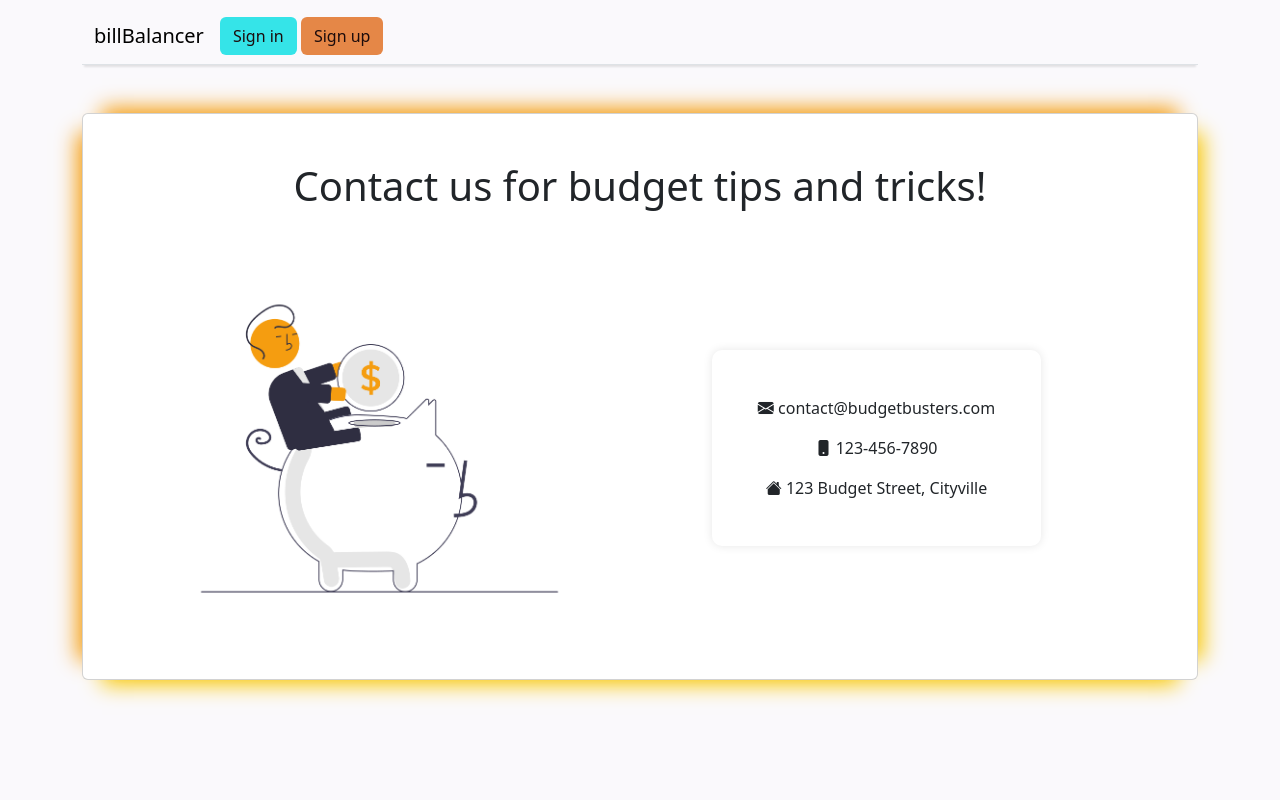
After one commit to sbojorge/Bill_splitting_0124Hackathon, a Django app: page /contact/ in a window 1280 px wide. The commit adds this page. Run offline with Django 3.2, Linux system fonts and the light colour scheme; some libraries are stand-ins or nearby versions.

Commit message:
Add contact page

```diff
--- a/main/urls.py
+++ b/main/urls.py
@@ -1,10 +1,10 @@
 from django.urls import path
-from .views import HomeView, EventView, DisplayEvent, ExpenseView
+from .views import HomeView, EventView, DisplayEvent, ExpenseView, ContactView
 
 urlpatterns = [
     path('', HomeView.as_view(), name='home'),
     path('event/', EventView.as_view(), name='new_event'),
     path('index/',DisplayEvent.as_view(), name='index'),
     path('expense/<int:event_id>/', ExpenseView.as_view(), name='expenseCalculatePage'),
-
+    path('contact/', ContactView.as_view(), name='contactPage'),
 ]
--- a/main/views.py
+++ b/main/views.py
@@ -158,3 +158,12 @@ class ExpenseView(View):
 def error_404(request, exception):
     """ A view to render a custom page for 404 errors """
     return render(request, '404.html')
+
+
+class ContactView(View):
+    template_name = 'contactPage.html'
+
+    def get(self, request, *args, **kwargs):
+        context = {
+        }
+        return render(request, self.template_name, context)
--- a/static/css/style.css
+++ b/static/css/style.css
@@ -76,7 +76,7 @@ body {
   0 4px 4px rgba(0,0,0,0.11),
   0 8px 8px rgba(0,0,0,0.11),
   0 16px 16px rgba(0,0,0,0.11),
-  0 32px 32px rgba(0,0,0,0.11)!important;
+  0 32px 32px rgba(255, 9, 9, 0.11)!important;
  }
 
 /* fixed background image */
@@ -107,6 +107,32 @@ body {
 .layer2 {
     background-image: url('https://picsum.photos/1200/800');
 } */
+
+
+/* contact page */
+.contact-h1 {
+  font-weight: bolder;
+}
+#contactInfo {
+  padding: 20px;
+  border-radius: 10px;
+  box-shadow: 0 0 10px rgba(0, 0, 0, 0.1);
+  padding: 30px;
+}
+
+#contactInfo:hover {
+  font-size: 1.2rem;
+  font-weight: 600;
+  box-shadow: 0 0 10px #F59D10;
+
+}
+
+.container-contact-us {
+  box-shadow: 0px -25px 20px -20px #F59D10,
+  25px 0 20px -20px rgb(249, 200, 6),
+  0px 25px 20px -20px rgb(249, 200, 6),
+  -25px 0 20px -20px #F59D10 !important;
+}
 
 /* .sticky-footer */
 .sticky-footer {
--- /dev/null
+++ b/templates/contactPage.html
@@ -0,0 +1,37 @@
+{% extends 'base.html' %}
+{% load static %}
+
+{% block main %}
+
+  <div class="card mt-5 p-5 container-contact-us" >
+    <h1 class="text-center">Contact us for budget tips and tricks!</h1>
+
+    <div class="container row mt-5">
+    <div class="col-md-6">
+        <img src="/static/images/contactImage.png" class="img-fluid" />
+    </div>
+      <div class="col-md-6 d-flex align-items-center justify-content-center w-50">
+        <div id="contactInfo" class="text-center">
+            <p class="m-3">
+                <i class="bi bi-envelope-fill"></i>
+                 contact@budgetbusters.com
+            </p>
+            <p class="m-3">
+                <i class="bi bi-phone-fill"></i>
+                123-456-7890
+            </p>
+            <p class="m-3">
+                <i class="bi bi-house-fill"></i>
+                123 Budget Street, Cityville
+            </p>
+        </div>
+      </div>
+    </div>
+  </div>
+
+{% endblock  %}
+
+{% block script %}
+
+
+{% endblock %}
--- a/templates/navbar.html
+++ b/templates/navbar.html
@@ -27,7 +27,7 @@
           <a class="nav-link" href="#">My events</a>
         </li>
         <li class="nav-item">
-          <a class="nav-link" href="#">Contact</a>
+          <a class="nav-link" href="{% url 'contactPage' %}">Contact</a>
         </li>
         <li>
           <a
```
Also changed, not shown: static/images/contactImage.png (added).
